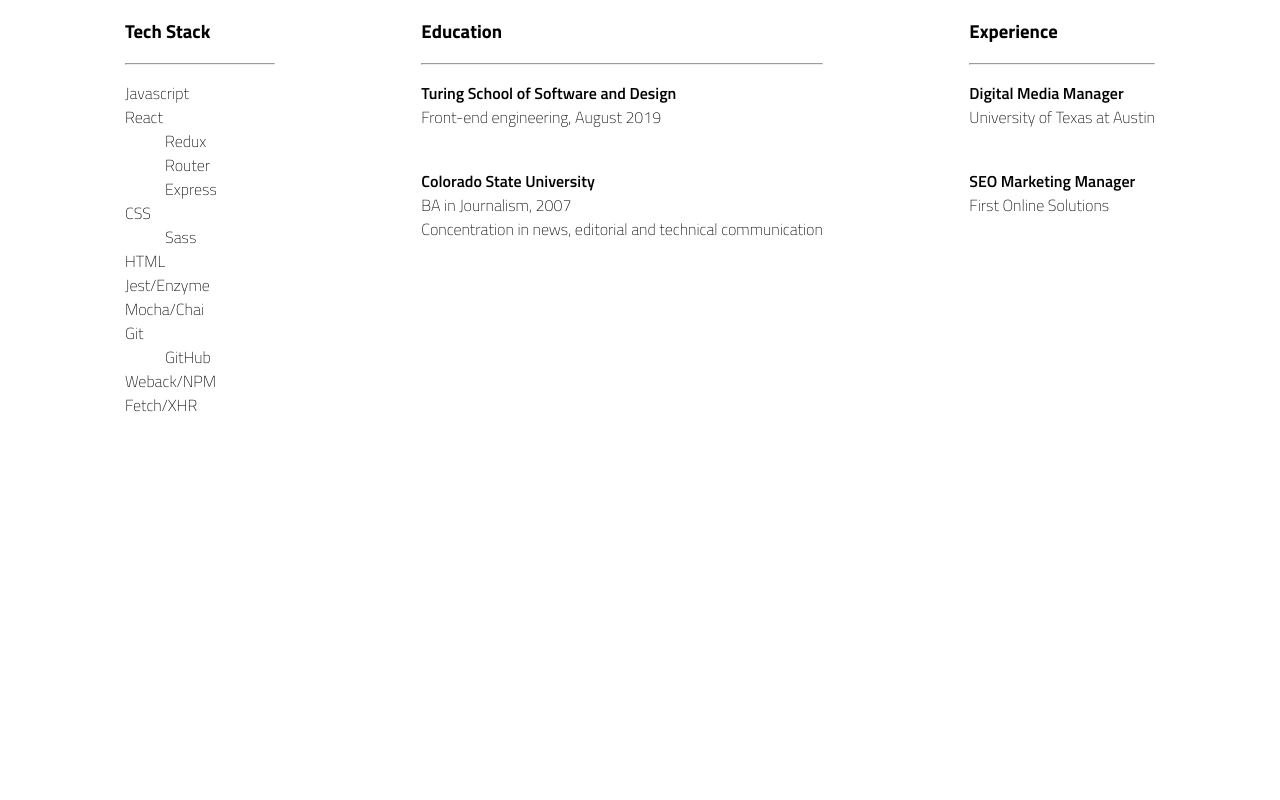
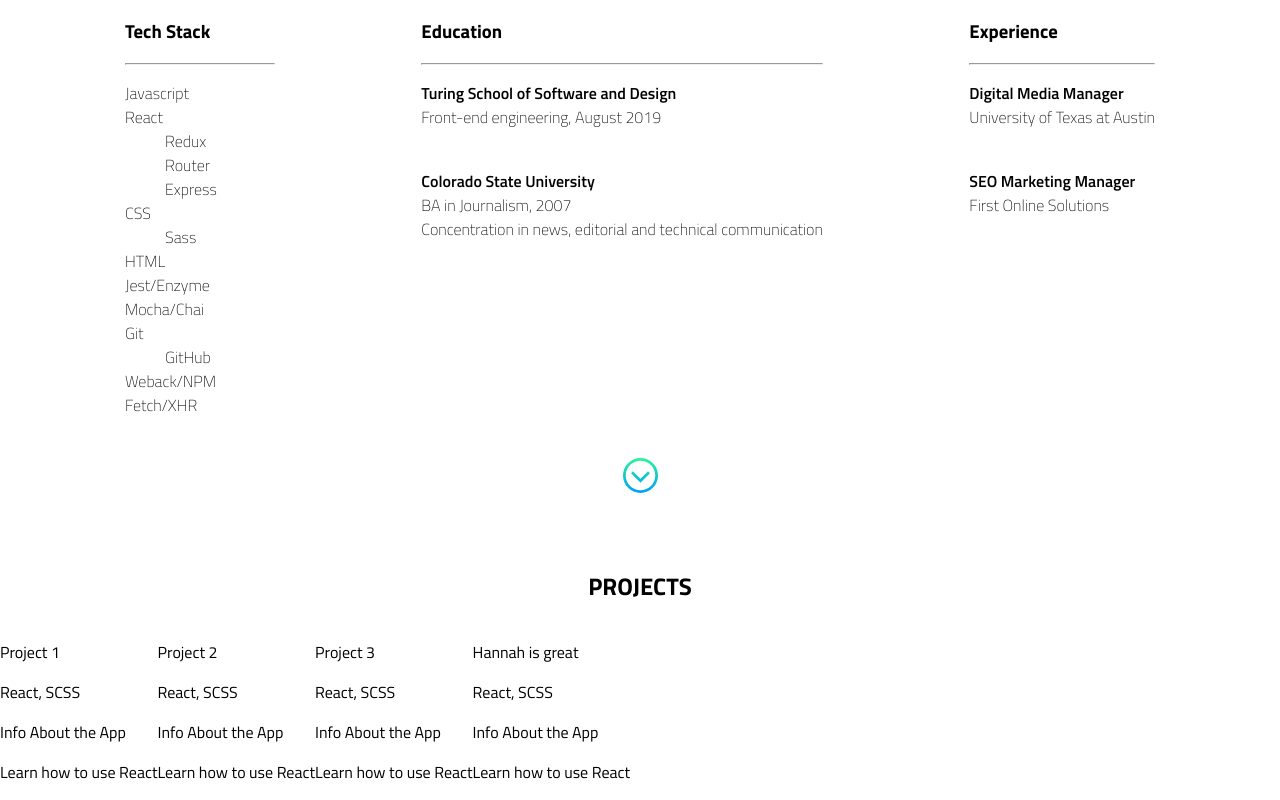
Before and after one commit to kobesparrow/portfolio, a React (Create React App) app: page / in a window 1280 px wide. Shown: the part 1060-1860 px from the top of the page. Before the commit the page ends 1518 px from the top, so only its background shows below. Built offline with nearby package versions, Linux system fonts and the light colour scheme.

Commit message:
Basic projects page layout

```diff
--- a/src/base.scss
+++ b/src/base.scss
@@ -1,3 +1,4 @@
 @import './components/App/App';
 @import './components/Splash/Splash';
 @import './components/About/About';
+@import './components/Projects/Projects'
--- a/src/components/About/About.js
+++ b/src/components/About/About.js
@@ -1,5 +1,6 @@
 import React from 'react';
 import headshot from '../../images/mark-profile.jpeg';
+import chevron from '../../images/chevron.svg';
 
 const About = () => {
 
@@ -62,6 +63,7 @@
           <br />
         </article>
       </section>
+      <img src={ chevron } className='chevron' />
     </section>
   )
 }
--- a/src/components/App/App.js
+++ b/src/components/App/App.js
@@ -22,7 +22,7 @@
       </header>
       <Splash />
       <About />
-      {/* <Projects /> */}
+      <Projects />
     </div>
   );
 }
--- /dev/null
+++ b/src/components/Project/Project.js
@@ -0,0 +1,15 @@
+import React from 'react';
+
+const Project = ({title, stack, deets, goals}) => {
+
+  return(
+    <div>
+      <p>{ title }</p>
+      <p>{ stack }</p>
+      <p>{ deets }</p>
+      <p>{ goals }</p>
+    </div>
+  )
+}
+
+export default Project;
--- a/src/components/Projects/Projects.js
+++ b/src/components/Projects/Projects.js
@@ -0,0 +1,20 @@
+import React from 'react';
+import Project from '../Project/Project';
+import { projectData } from '../../utils/project-data';
+
+const Projects = () => {
+  let projectInfo = projectData.map(project => {
+    return <Project { ...project } />
+  })
+
+  return(
+    <section className='projects-section'>
+      <h2>PROJECTS</h2>
+      <section className='projects-display-one'>
+        { projectInfo }
+      </section>
+    </section>
+  )
+}
+
+export default Projects;
--- a/src/components/Projects/_Projects.scss
+++ b/src/components/Projects/_Projects.scss
@@ -0,0 +1,11 @@
+.projects-section {
+  margin-top: 75px;
+}
+
+.projects-display-one {
+  display: flex;
+}
+
+.projects-display-two {
+  display: flex;
+}
--- /dev/null
+++ b/src/utils/project-data.js
@@ -0,0 +1,25 @@
+export const projectData = [
+  { title: 'Project 1',
+    stack: 'React, SCSS',
+    deets: 'Info About the App',
+    goals: 'Learn how to use React'
+  },
+  {
+    title: 'Project 2',
+    stack: 'React, SCSS',
+    deets: 'Info About the App',
+    goals: 'Learn how to use React'
+  },
+  {
+    title: 'Project 3',
+    stack: 'React, SCSS',
+    deets: 'Info About the App',
+    goals: 'Learn how to use React'
+  },
+  {
+    title: 'Hannah is great',
+    stack: 'React, SCSS',
+    deets: 'Info About the App',
+    goals: 'Learn how to use React'
+  }
+]
```
Also changed, not shown: src/components/Project/_Project.scss (added).
